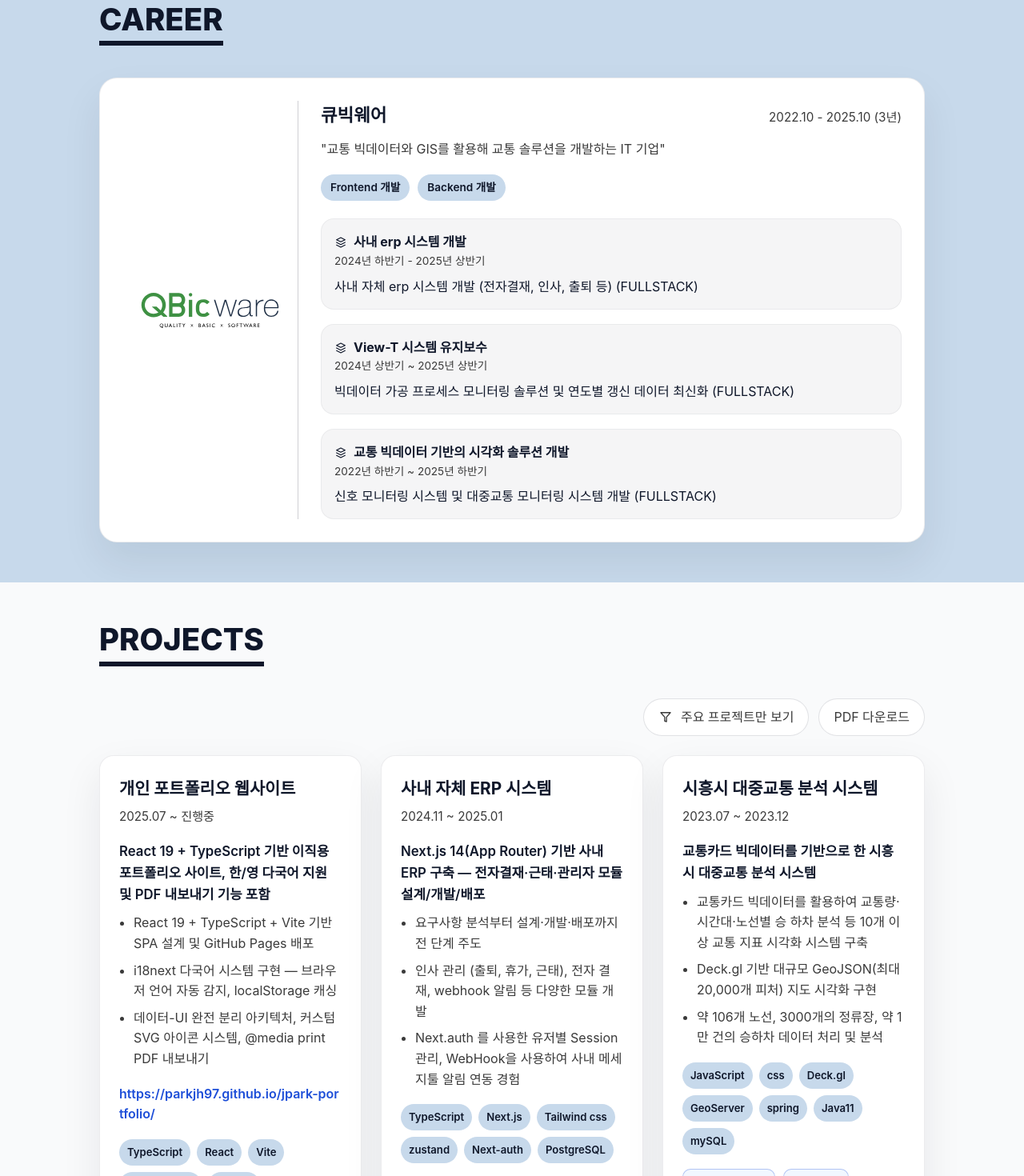
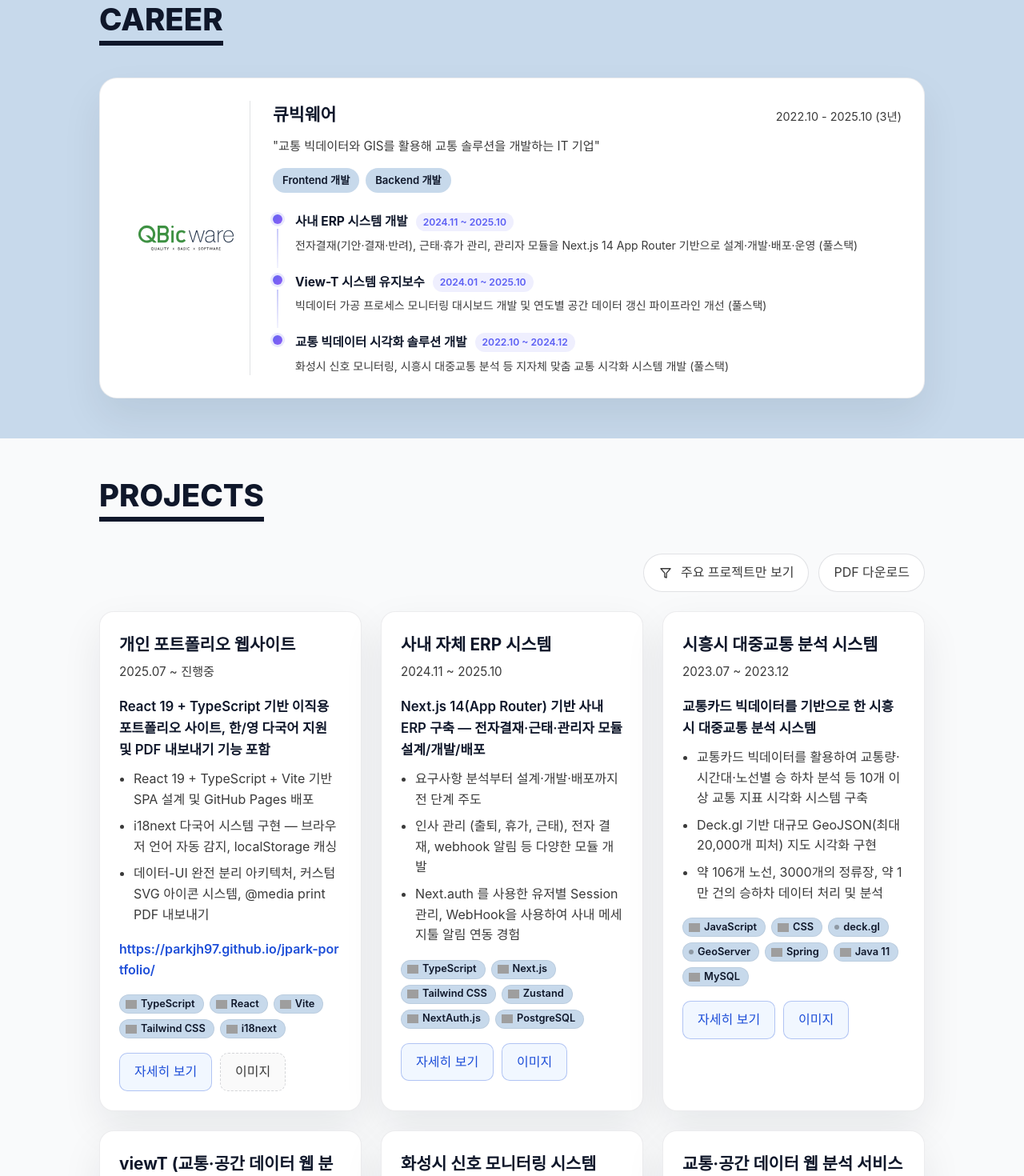
Before and after one commit to parkjh97/jpark-portfolio, a React (Vite) app in the folder my-portfolio/: page / in a window 1280 px wide. Shown: the part 1800-3270 px from the top of the page at 80% size. Built offline with nearby package versions, Linux system fonts and the light colour scheme; grey boxes are pictures that could not be loaded.

Commit message:
0227 commit

```diff
--- a/my-portfolio/src/data/content.ts
+++ b/my-portfolio/src/data/content.ts
@@ -193,9 +193,9 @@ export const projectEntries: ProjectEntry[] = [
     techStack: [
       "TypeScript",
       "Next.js",
-      "Tailwind css",
-      "zustand",
-      "Next-auth",
+      "Tailwind CSS",
+      "Zustand",
+      "NextAuth.js",
       "PostgreSQL",
     ],
     isFeatured: true,
@@ -207,12 +207,12 @@ export const projectEntries: ProjectEntry[] = [
     imagesKey: "projects.images.si",
     techStack: [
       "JavaScript",
-      "css",
-      "Deck.gl",
+      "CSS",
+      "deck.gl",
       "GeoServer",
-      "spring",
-      "Java11",
-      "mySQL",
+      "Spring",
+      "Java 11",
+      "MySQL",
     ],
     isFeatured: true,
   },
@@ -224,13 +224,13 @@ export const projectEntries: ProjectEntry[] = [
     imagesKey: "projects.images.viewT",
     techStack: [
       "JavaScript",
-      "css",
-      "openLayers",
+      "CSS",
+      "OpenLayers",
       "GeoServer",
-      "spring",
-      "Java11",
-      "mySQL",
-      "mongoDB",
+      "Spring",
+      "Java 11",
+      "MySQL",
+      "MongoDB",
     ],
     isFeatured: true,
   },
@@ -242,12 +242,12 @@ export const projectEntries: ProjectEntry[] = [
     imagesKey: "projects.images.hs",
     techStack: [
       "JavaScript",
-      "css",
-      "Deck.gl",
+      "CSS",
+      "deck.gl",
       "GeoServer",
-      "spring",
-      "Java11",
-      "mySQL",
+      "Spring",
+      "Java 11",
+      "MySQL",
     ],
     isFeatured: true,
   },
@@ -262,7 +262,7 @@ export const projectEntries: ProjectEntry[] = [
       "React",
       "Zustand",
       "SCSS",
-      "openLayers",
+      "OpenLayers",
       "GeoServer",
     ],
     isFeatured: false,
@@ -273,11 +273,11 @@ export const projectEntries: ProjectEntry[] = [
     readmeKey: "projects.readmes.viewTLog",
     imagesKey: "projects.images.viewTLog",
     techStack: [
-    "TypeScript",
+      "TypeScript",
       "Next.js",
-      "Mysql",
+      "MySQL",
       "Zustand",
-      "Tailwind css",
+      "Tailwind CSS",
       "GeoServer",
     ],
   },
--- /dev/null
+++ b/my-portfolio/src/data/techIconMap.ts
@@ -0,0 +1,66 @@
+/**
+ * tech 이름(소문자) → Simple Icons CDN slug 매핑
+ * slug 없으면 텍스트 pill로 fallback
+ *
+ * CDN URL (라이트 배경용 - 기본 브랜드 컬러):
+ *   https://cdn.simpleicons.org/{slug}
+ */
+
+export interface TechIconEntry {
+  slug: string;
+}
+
+const map: Record<string, TechIconEntry> = {
+  // Languages
+  typescript:      { slug: "typescript" },
+  javascript:      { slug: "javascript" },
+  java:            { slug: "openjdk" },
+  "java 11":       { slug: "openjdk" },
+  "java11":        { slug: "openjdk" },
+
+  // Frontend frameworks
+  react:           { slug: "react" },
+  "react.js":      { slug: "react" },
+  "next.js":       { slug: "nextdotjs" },
+  vite:            { slug: "vite" },
+
+  // Styling
+  "tailwind css":  { slug: "tailwindcss" },
+  "tailwind":      { slug: "tailwindcss" },
+  scss:            { slug: "sass" },
+  sass:            { slug: "sass" },
+  css:             { slug: "css3" },
+
+  // State / Libs
+  zustand:         { slug: "zustand" },
+  i18next:         { slug: "i18next" },
+  "next-auth":     { slug: "nextauth" },
+  "nextauth.js":   { slug: "nextauth" },
+  "nextauth":      { slug: "nextauth" },
+
+  // Databases
+  postgresql:      { slug: "postgresql" },
+  mysql:           { slug: "mysql" },
+  mongodb:         { slug: "mongodb" },
+
+  // Backend
+  spring:          { slug: "spring" },
+  "spring boot":   { slug: "springboot" },
+  "spring framework": { slug: "spring" },
+
+  // Infra / DevOps
+  docker:          { slug: "docker" },
+  jenkins:         { slug: "jenkins" },
+  nginx:           { slug: "nginx" },
+  apache:          { slug: "apache" },
+  git:             { slug: "git" },
+  notion:          { slug: "notion" },
+
+  // Data Viz
+  "apache echarts":{ slug: "apacheecharts" },
+  "d3.js":         { slug: "d3dotjs" },
+};
+
+export function getTechIcon(name: string): TechIconEntry | null {
+  return map[name.toLowerCase()] ?? null;
+}
--- a/my-portfolio/src/i18n/locales/en.ts
+++ b/my-portfolio/src/i18n/locales/en.ts
@@ -659,22 +659,22 @@ const en = {
         },
         highlights: {
           erp: {
-            title: "In-house ERP system development",
-            period: "2H 2024 - 1H 2025",
+            title: "In-house ERP System Development",
+            period: "2024.11 ~ 2025.01",
             description:
-              "Developed an in-house ERP system (approvals, HR, attendance) (FULLSTACK)",
+              "Designed, built, and operated an ERP on Next.js 14 App Router — electronic approval (draft · approve · reject), attendance & leave management, and admin module (Full-stack)",
           },
           viewT: {
-            title: "View-T system maintenance",
-            period: "1H 2024 ~ 1H 2025",
+            title: "View-T System Maintenance",
+            period: "2024.01 ~ 2025.10",
             description:
-              "Big data processing monitoring solution and annual data refresh (FULLSTACK)",
+              "Developed a big-data processing monitoring dashboard and improved the annual spatial-data refresh pipeline (Full-stack)",
           },
           localBusiness: {
-            title: "Traffic big-data visualization solution",
-            period: "2H 2022 ~ 2H 2025",
+            title: "Traffic Big-Data Visualization Solutions",
+            period: "2022.10 ~ 2025.10",
             description:
-              "Developed signal monitoring and public transit monitoring systems (FULLSTACK)",
+              "Built traffic visualization systems for local governments — signal monitoring for Hwaseong-si and public transit analytics for Siheung-si (Full-stack)",
           },
         },
       },
--- a/my-portfolio/src/i18n/locales/ko.ts
+++ b/my-portfolio/src/i18n/locales/ko.ts
@@ -133,7 +133,7 @@ const ko = {
       },
       erp: {
         name: "사내 자체 ERP 시스템",
-        period: "2024.11 ~ 2025.01",
+        period: "2024.11 ~ 2025.10",
         summary:
           "Next.js 14(App Router) 기반 사내 ERP 구축 — 전자결재·근태·관리자 모듈 설계/개발/배포",
         details: [
@@ -205,7 +205,7 @@ const ko = {
       portfolio: {
         title: "개인 포트폴리오 웹사이트",
         intro: [
-          "React 19 + TypeScript + Vite로 직접 설계·개발·배포한 이직용 포트폴리오 사이트입니다.",
+          "React 19 + TypeScript + Vite로 직접 설계·개발·배포한 포트폴리오 사이트입니다.",
           "외부 UI 라이브러리 없이 컴포넌트를 직접 구현하고, i18next로 한/영 다국어를 지원합니다.",
         ],
         sections: [
@@ -263,7 +263,7 @@ const ko = {
             bullets: [
               "Framework: Next.js 14.2.5 (App Router) + TypeScript",
               "인증: NextAuth.js v4 + @auth/pg-adapter (PostgreSQL 세션)",
-              "상태 관리: Zustand (사이드바), useReducer (동적 문서 폼)",
+              "상태 관리: Zustand",
               "스타일링: Tailwind CSS v3",
               "알림: web-push, Webhook (사내 메시지 도구 연동)",
               "유틸: date-fns, jspdf, react-to-print, jszip",
@@ -275,9 +275,7 @@ const ko = {
               "전자결재 — JSON 기반 동적 문서 양식 렌더링, 결재선·참조선 다단계 관리 (기안·결재·반려 플로우)",
               "Webhook 알림 — 결재/반려/참조 이벤트 발생 시 사내 메시지 도구로 실시간 알림 발송, Promise.all 병렬 처리",
               "Parallel Routes + Intercepting Routes — @modal 슬롯 활용 URL 기반 모달 라우팅 (뒤로가기·새로고침 정상 동작)",
-              "Middleware 인증 보호 — Cookie 세션 확인 후 비인증 요청 전체를 /login으로 자동 리다이렉트",
-              "useReducer 동적 폼 — 양식 타입(휴가/일반)에 따른 docBody 초기값 분기 처리 및 중앙 집중 상태 관리",
-            ],
+              "Middleware 인증 보호 — Cookie 세션 확인 후 비인증 요청 전체를 /login으로 자동 리다이렉트",            ],
           },
           {
             heading: "기술적 도전",
@@ -367,16 +365,13 @@ const ko = {
           {
             heading: "주요 구현",
             bullets: [
-              "신호 주기·현시 데이터 조회 API 개발 — tb_crsr_plan, tb_crsr_phas_info 5개 이상 테이블 JOIN, GROUP_CONCAT 집계",
-              "스마트 교차로 대시보드 모듈 신규 개발 — CCTV 기반 점유율·속도·교통량 24시간 시계열 데이터 시각화 (담당 모듈)",
-              "MongoDB 기반 차량 주행 시뮬레이션 — POINTPATH 컬렉션에서 시간대별 차량 좌표(lonlat) 페이징 조회",
-              "기상청 ITS OpenAPI 연동 — 화성시 좌표 범위 기반 실시간 교통사고·돌발 정보 수집",
+              "신호 주기·현시 데이터 조회 API 개발 — 복수 테이블 조인 기반 대용량 데이터의 성능 최적화 조회 구조 설계",
+              "스마트 교차로 대시보드 모듈 신규 개발 — CCTV 기반 점유율·속도·교통량 24시간 시계열 데이터 시각화 (담당 모듈)",              "기상청 ITS OpenAPI 연동 — 화성시 좌표 범위 기반 실시간 교통사고·돌발 정보 수집",
             ],
           },
           {
             heading: "기술 포인트",
             bullets: [
-              "MySQL + Tibero(공간DB) + MongoDB 다중 데이터 소스 단일 애플리케이션에서 통합 관리",
               "MyBatis 동적 SQL — <choose>/<foreach>를 활용한 동적 테이블명·조건 분기, GEOM/ASTEXT 공간 데이터 처리",
               "eGovFrame 3.9.0 표준프레임워크 기반 4계층 구조 (Controller → Service → ServiceImpl → DAO)",
               "HikariCP 4.0.3 고성능 커넥션 풀, AOP 기반 전역 예외처리, LoggingInterceptor 요청 추적",
@@ -594,22 +589,22 @@ const ko = {
         },
         highlights: {
           erp: {
-            title: "사내 erp 시스템 개발",
-            period: "2024년 하반기 - 2025년 상반기",
+            title: "사내 ERP 시스템 개발",
+            period: "2024.11 ~ 2025.10",
             description:
-              "사내 자체 erp 시스템 개발 (전자결재, 인사, 출퇴 등) (FULLSTACK)",
+              "전자결재(기안·결재·반려), 근태·휴가 관리, 관리자 모듈을 Next.js 14 App Router 기반으로 설계·개발·배포·운영 (풀스택)",
           },
           viewT: {
             title: "View-T 시스템 유지보수",
-            period: "2024년 상반기 ~ 2025년 상반기",
+            period: "2024.01 ~ 2025.10",
             description:
-              "빅데이터 가공 프로세스 모니터링 솔루션 및 연도별 갱신 데이터 최신화 (FULLSTACK)",
+              "빅데이터 가공 프로세스 모니터링 대시보드 개발 및 연도별 공간 데이터 갱신 파이프라인 개선 (풀스택)",
           },
           localBusiness: {
-            title: "교통 빅데이터 기반의 시각화 솔루션 개발",
-            period: "2022년 하반기 ~ 2025년 하반기",
+            title: "교통 빅데이터 시각화 솔루션 개발",
+            period: "2022.10 ~ 2024.12",
             description:
-              "신호 모니터링 시스템 및 대중교통 모니터링 시스템 개발 (FULLSTACK)",
+              "화성시 신호 모니터링, 시흥시 대중교통 분석 등 지자체 맞춤 교통 시각화 시스템 개발 (풀스택)",
           },
         },
       },
--- a/my-portfolio/src/sections/CareerSection.css
+++ b/my-portfolio/src/sections/CareerSection.css
@@ -1,12 +1,14 @@
+/* ── Grid ─────────────────────────────────────────── */
 .career-grid {
   display: flex;
   flex-direction: column;
   gap: 28px;
 }
 
+/* ── Card ─────────────────────────────────────────── */
 .career-card {
   display: grid;
-  grid-template-columns: 220px 1fr;
+  grid-template-columns: 160px 1fr;
   gap: 28px;
   padding: 28px;
   border-radius: 22px;
@@ -15,16 +17,14 @@
   box-shadow: 0 24px 50px rgba(15, 23, 42, 0.08);
 }
 
+/* ── Logo column ──────────────────────────────────── */
 .career-card__logo {
   display: flex;
   align-items: center;
   justify-content: center;
-  position: relative;
-  /* background: var(--background-alt); */
-  border-right: 1px solid rgba(15, 23, 42, 0.2);
-  /* box-shadow: inset 0 4px 14px rgba(15, 23, 42, 0.06); */
-  padding: 18px;
-  min-height: 160px;
+  border-right: 1px solid rgba(15, 23, 42, 0.12);
+  padding: 16px;
+  min-height: 140px;
   overflow: hidden;
 }
 
@@ -44,84 +44,161 @@
   text-align: center;
 }
 
-.career-card__details header {
+/* ── Details column ───────────────────────────────── */
+.career-card__header {
   display: flex;
   justify-content: space-between;
-  gap: 18px;
+  gap: 12px;
   flex-wrap: wrap;
   align-items: baseline;
+  margin-bottom: 10px;
 }
 
 .career-card__details h4 {
-  font-size: 1.4rem;
+  font-size: 1.35rem;
   margin: 0;
 }
 
 .career-card__period {
-  font-size: 0.95rem;
+  font-size: 0.9rem;
   color: var(--text-muted);
+  white-space: nowrap;
 }
 
 .career-card__description {
-  margin: 12px 0 18px;
+  margin: 0 0 16px;
   color: var(--text-muted);
+  font-size: 0.95rem;
+  line-height: 1.55;
 }
 
 .career-card__roles {
   display: flex;
   flex-wrap: wrap;
-  gap: 10px;
-  margin-bottom: 22px;
+  gap: 8px;
+  margin-bottom: 24px;
 }
 
 .career-card__roles span {
-  padding: 6px 12px;
+  padding: 5px 12px;
   border-radius: 999px;
   background: var(--background-alt);
-  font-size: 0.85rem;
+  font-size: 0.82rem;
   font-weight: 600;
+  color: var(--text-strong);
 }
 
-.career-card__highlights {
-  display: grid;
-  gap: 18px;
+/* ── Timeline ─────────────────────────────────────── */
+.career-timeline {
+  display: flex;
+  flex-direction: column;
 }
 
-.career-card__highlight {
-  padding: 16px;
-  border-radius: 16px;
-  background: rgba(15, 23, 42, 0.04);
-  border: 1px solid rgba(15, 23, 42, 0.05);
+.career-timeline__item {
+  display: flex;
+  gap: 16px;
 }
 
-.career-card__highlight-heading {
+/* dot + vertical line */
+.career-timeline__marker {
+  display: flex;
+  flex-direction: column;
+  align-items: center;
+  flex-shrink: 0;
+  padding-top: 3px;
+}
+
+.career-timeline__dot {
+  width: 12px;
+  height: 12px;
+  border-radius: 50%;
+  background: linear-gradient(135deg, #6366f1, #8b5cf6);
+  box-shadow: 0 0 0 3px rgba(99, 102, 241, 0.15);
+  flex-shrink: 0;
+}
+
+.career-timeline__line {
+  width: 2px;
+  flex: 1;
+  min-height: 20px;
+  background: linear-gradient(
+    to bottom,
+    rgba(99, 102, 241, 0.35),
+    rgba(99, 102, 241, 0.08)
+  );
+  margin: 6px 0;
+}
+
+/* content */
+.career-timeline__content {
+  padding-bottom: 22px;
+  flex: 1;
+}
+
+.career-timeline__item:last-child .career-timeline__content {
+  padding-bottom: 0;
+}
+
+.career-timeline__header {
   display: flex;
   align-items: center;
-  gap: 8px;
-  font-weight: 700;
-  font-size: 1rem;
+  flex-wrap: wrap;
+  gap: 10px;
+  margin-bottom: 6px;
 }
 
-.career-card__highlight-period {
-  display: block;
-  font-size: 0.85rem;
-  color: var(--text-muted);
-  margin-bottom: 8px;
+.career-timeline__title {
+  margin: 0;
+  font-size: 0.97rem;
+  font-weight: 700;
+  color: var(--text-strong);
 }
 
-.career-card__highlight p {
-  margin: 0;
-  color: var(--text-strong);
-  line-height: 1.5;
+.career-timeline__period {
+  display: inline-block;
+  padding: 2px 9px;
+  border-radius: 999px;
+  background: rgba(99, 102, 241, 0.1);
+  color: #5b5ef4;
+  font-size: 0.76rem;
+  font-weight: 600;
+  white-space: nowrap;
 }
 
+.career-timeline__description {
+  margin: 0;
+  font-size: 0.875rem;
+  color: var(--text-muted);
+  line-height: 1.6;
+}
+
+/* ── Responsive ───────────────────────────────────── */
 @media (max-width: 880px) {
   .career-card {
     grid-template-columns: 1fr;
+    gap: 20px;
   }
 
   .career-card__logo {
     justify-self: stretch;
-    min-height: 120px;
+    min-height: 100px;
+    border-right: none;
+    border-bottom: 1px solid rgba(15, 23, 42, 0.12);
+    padding: 16px;
   }
 }
+
+@media (max-width: 480px) {
+  .career-card {
+    padding: 20px;
+  }
+
+  .career-card__header {
+    flex-direction: column;
+    gap: 4px;
+  }
+
+  .career-timeline__title {
+    font-size: 0.9rem;
+  }
+}
--- a/my-portfolio/src/sections/CareerSection.tsx
+++ b/my-portfolio/src/sections/CareerSection.tsx
@@ -1,6 +1,5 @@
 import { useTranslation } from "react-i18next";
 
-import { Icon } from "../components/common/Icon";
 import { SectionTitle } from "../components/common/SectionTitle";
 import { careerCompanies } from "../data/content";
 
@@ -32,7 +31,7 @@ export function CareerSection() {
                 )}
               </div>
               <div className="career-card__details">
-                <header>
+                <header className="career-card__header">
                   <h4>{t(company.logoTextKey ?? company.descriptionKey)}</h4>
                   <span className="career-card__period">
                     {t(company.periodKey)}
@@ -46,17 +45,29 @@ export function CareerSection() {
                     <span key={roleKey}>{t(roleKey)}</span>
                   ))}
                 </div>
-                <div className="career-card__highlights">
-                  {company.highlights.map((highlight) => (
-                    <div key={highlight.id} className="career-card__highlight">
-                      <div className="career-card__highlight-heading">
-                        <Icon name="stack" size={16} />
-                        <span>{t(highlight.titleKey)}</span>
+
+                <div className="career-timeline">
+                  {company.highlights.map((highlight, index) => (
+                    <div key={highlight.id} className="career-timeline__item">
+                      <div className="career-timeline__marker">
+                        <span className="career-timeline__dot" />
+                        {index < company.highlights.length - 1 && (
+                          <span className="career-timeline__line" />
+                        )}
                       </div>
-                      <span className="career-card__highlight-period">
-                        {t(highlight.periodKey)}
-                      </span>
-                      <p>{t(highlight.descriptionKey)}</p>
+                      <div className="career-timeline__content">
+                        <div className="career-timeline__header">
+                          <h5 className="career-timeline__title">
+                            {t(highlight.titleKey)}
+                          </h5>
+                          <span className="career-timeline__period">
+                            {t(highlight.periodKey)}
+                          </span>
+                        </div>
+                        <p className="career-timeline__description">
+                          {t(highlight.descriptionKey)}
+                        </p>
+                      </div>
                     </div>
                   ))}
                 </div>
--- a/my-portfolio/src/sections/ProjectsSection.css
+++ b/my-portfolio/src/sections/ProjectsSection.css
@@ -102,16 +102,40 @@
 .project-card__stack {
   display: flex;
   flex-wrap: wrap;
-  gap: 8px;
+  gap: 7px;
 }
 
-.project-card__stack span {
-  padding: 6px 10px;
+.project-tech-chip {
+  display: inline-flex;
+  align-items: center;
+  gap: 5px;
+  padding: 4px 10px 4px 7px;
   border-radius: 999px;
   background: var(--background-alt);
+  border: 1px solid rgba(15, 23, 42, 0.06);
   color: var(--text-strong);
-  font-size: 0.82rem;
+  font-size: 0.8rem;
   font-weight: 600;
+  line-height: 1;
+  white-space: nowrap;
+}
+
+.project-tech-chip__icon {
+  display: block;
+  width: 14px;
+  height: 14px;
+  object-fit: contain;
+  flex-shrink: 0;
+}
+
+.project-tech-chip__icon-placeholder {
+  display: block;
+  width: 6px;
+  height: 6px;
+  border-radius: 50%;
+  background: var(--text-muted);
+  opacity: 0.4;
+  flex-shrink: 0;
 }
 
 .project-card__actions {
--- a/my-portfolio/src/sections/ProjectsSection.tsx
+++ b/my-portfolio/src/sections/ProjectsSection.tsx
@@ -5,6 +5,7 @@ import { Icon } from "../components/common/Icon";
 import { Modal } from "../components/common/Modal";
 import { SectionTitle } from "../components/common/SectionTitle";
 import { projectEntries } from "../data/content";
+import { getTechIcon } from "../data/techIconMap";
 import type {
   ProjectCopy,
   ProjectImageGallery,
@@ -13,6 +14,29 @@ import type {
 
 import "./ProjectsSection.css";
 import "./ProjectsPrint.css";
+
+function ProjectTechChip({ name }: { name: string }) {
+  const entry = getTechIcon(name);
+  const iconUrl = entry ? `https://cdn.simpleicons.org/${entry.slug}` : null;
+  return (
+    <span className="project-tech-chip">
+      {iconUrl ? (
+        <img
+          src={iconUrl}
+          alt=""
+          aria-hidden="true"
+          className="project-tech-chip__icon"
+          width={14}
+          height={14}
+          onError={(e) => { e.currentTarget.style.display = "none"; }}
+        />
+      ) : (
+        <span className="project-tech-chip__icon-placeholder" aria-hidden="true" />
+      )}
+      {name}
+    </span>
+  );
+}
 
 type ModalType = "readme" | "images";
 
@@ -144,7 +168,7 @@ export function ProjectsSection() {
                 ) : null}
                 <div className="project-card__stack">
                   {project.techStack.map((tech) => (
-                    <span key={tech}>{tech}</span>
+                    <ProjectTechChip key={tech} name={tech} />
                   ))}
                 </div>
                 <div className="project-card__actions">
--- a/my-portfolio/src/sections/SkillsSection.tsx
+++ b/my-portfolio/src/sections/SkillsSection.tsx
@@ -22,6 +22,7 @@ function TechChip({ tech }: { tech: SkillTech }) {
           className="skill-tech-chip__icon"
           width={18}
           height={18}
+          onError={(e) => { e.currentTarget.style.display = "none"; }}
         />
       ) : (
         <span className="skill-tech-chip__icon-placeholder" aria-hidden="true" />
```
